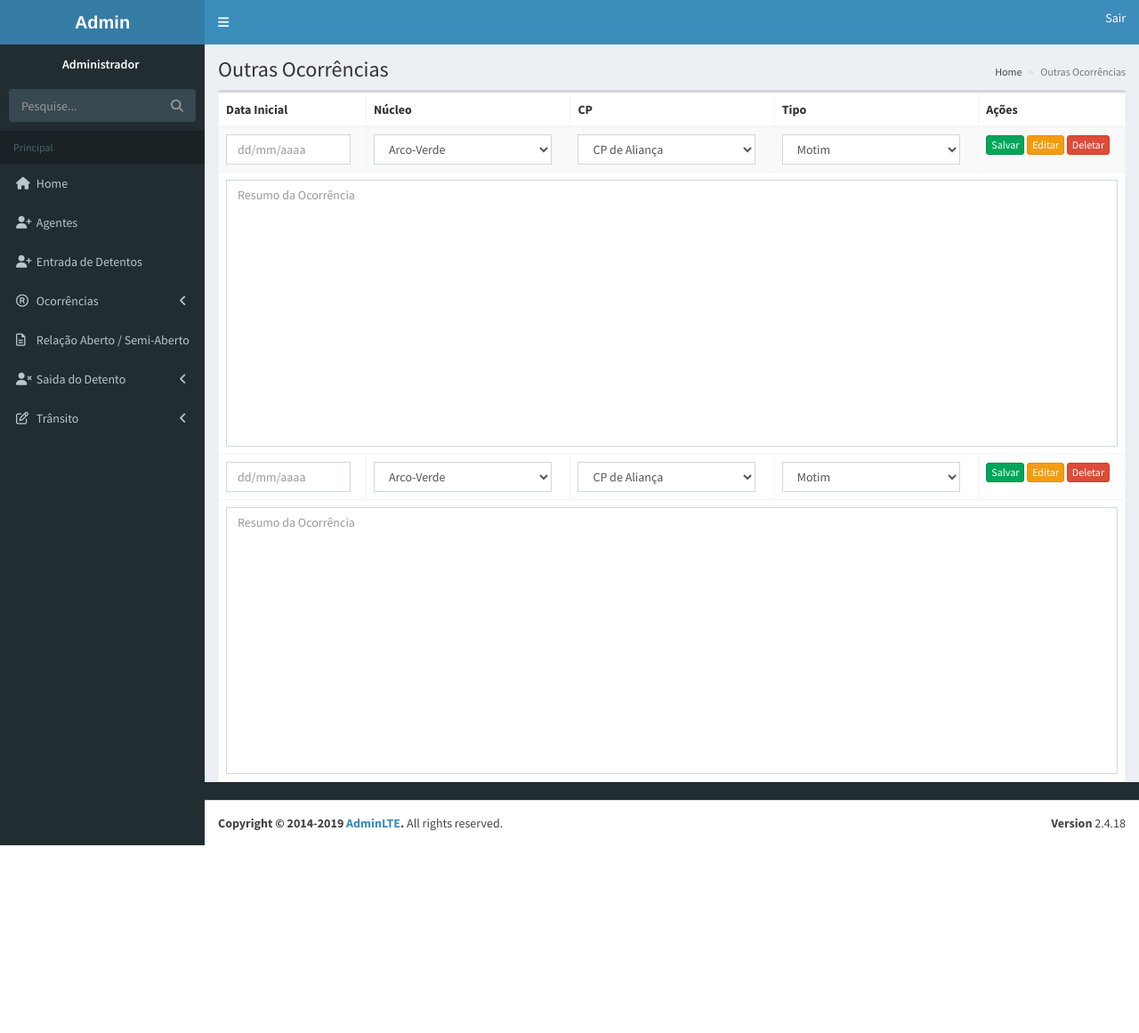
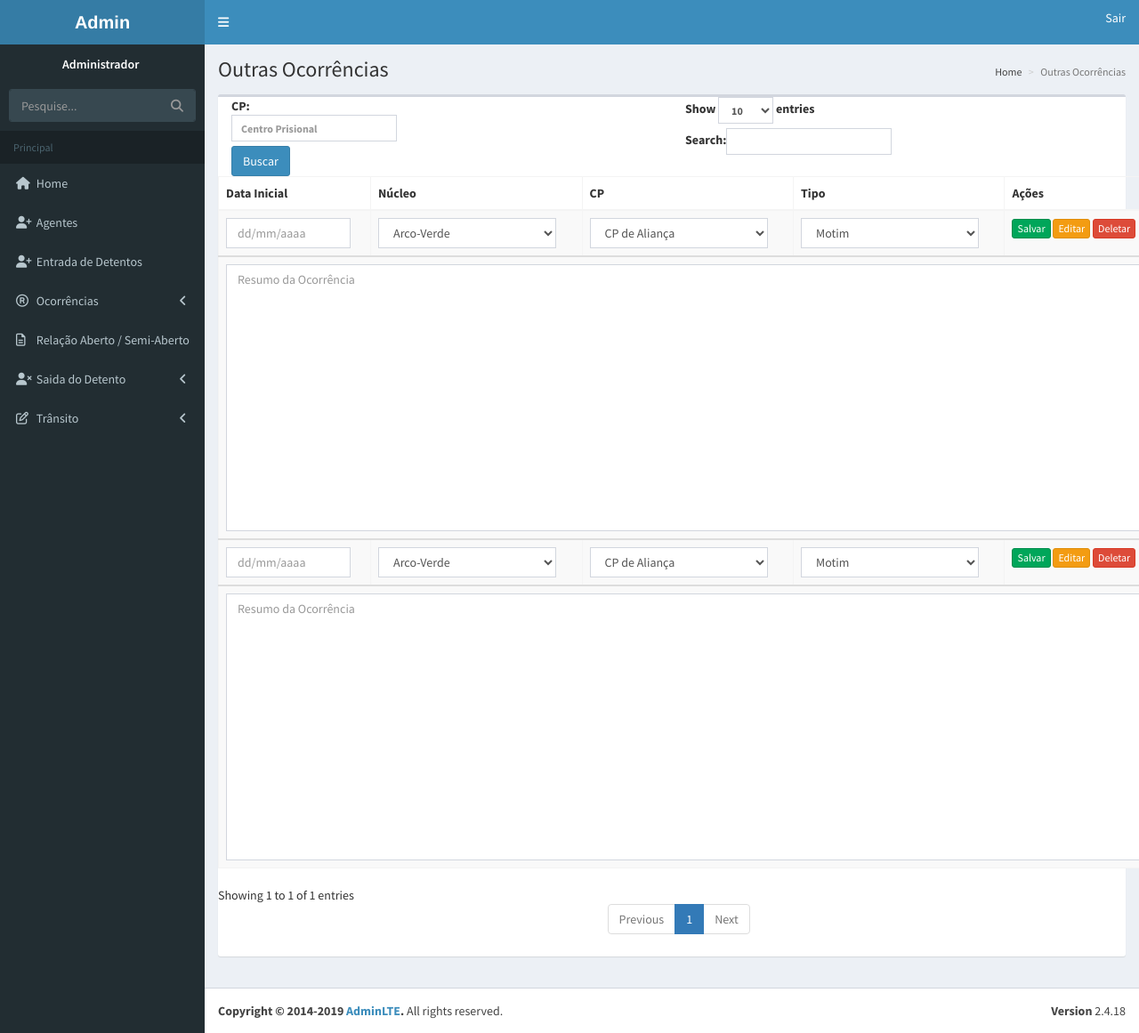
Before and after one commit to gustHenri08/Sistema-de-Monitoramento-V02.1, a CodeIgniter app: the page made by application/views/administrador/outras-ocorrencias-view-admin.php in a window 1280 px wide. Shown: the whole page at 89% size. Before the commit the page ends 950 px from the top, so only its background shows below. Run offline with CodeIgniter, Linux system fonts and the light colour scheme; some libraries are stand-ins or nearby versions; some web fonts are replaced.

Commit message:
Re-criação da View Outras Ocorrencias.

```diff
--- a/application/views/administrador/outras-ocorrencias-view-admin.php
+++ b/application/views/administrador/outras-ocorrencias-view-admin.php
@@ -1,10 +1,9 @@
 <!DOCTYPE html>
 <html lang="pt-br">
-
 <head>
   <meta charset="utf-8">
   <meta http-equiv="X-UA-Compatible" content="IE=edge">
-<title>SMT | Registro de Ocorrências</title>
+  <title>SMT | Entrada de Detentos </title>
   <!-- Tell the browser to be responsive to screen width -->
   <meta content="width=device-width, initial-scale=1, maximum-scale=1, user-scalable=no" name="viewport">
   <!-- Bootstrap 3.3.7 -->
@@ -13,8 +12,8 @@
   <link rel="stylesheet" href="<?php echo base_url(); ?>assets/font-awesome/css/font-awesome.min.css">
   <!-- Ionicons -->
   <link rel="stylesheet" href="<?php echo base_url(); ?>assets/Ionicons/css/ionicons.min.css">
-<!--DataTables-->
-<script src="<?php echo base_url(); ?>assets/plugins/datatables/dataTables.bootstrap.css"></script>
+  <!-- DataTables -->
+  <link rel="stylesheet" href="<?php echo base_url(); ?>assets/datatables.net-bs/css/dataTables.bootstrap.min.css">
   <!-- Theme style -->
   <link rel="stylesheet" href="<?php echo base_url(); ?>assets/dist/css/AdminLTE.min.css">
   <!-- AdminLTE Skins. Choose a skin from the css/skins
@@ -31,7 +30,6 @@
   <!-- Google Font -->
   <link rel="stylesheet" href="https://fonts.googleapis.com/css?family=Source+Sans+Pro:300,400,600,700,300italic,400italic,600italic">
 </head>
-
 <body class="hold-transition skin-blue sidebar-mini">
 <!-- Site wrapper -->
 <div class="wrapper">
@@ -55,8 +53,7 @@
       </a>
       <div class="navbar-custom-menu">
         <div>
-                    <ul class="navbar nav">
-                        <!-- Corresponde as informações do Botão/Link "Sair" -->
+            <ul class="navbar nav"> <!-- Corresponde as informações do Botão/Link "Sair" -->
               <li class="nav-item">
                 <a href="<?php echo site_url('Login'); ?>" class="nav-link" style="height: 50px;">Sair</a>
               </li>
@@ -75,8 +72,7 @@
       <!-- Sidebar user panel -->
       <div class="user-panel">
         <div class="pull-left image">
-                    <img src="" class="" alt="">
-                    <!--Foto do Usuario, não pode tirar esse bloco se n quebra a view-->
+          <img src="" class="" alt=""> <!--Foto do Usuario, não pode tirar esse bloco se n quebra a view-->
         </div>
         <div class="pull-left info">
           <p>Administrador</p>
@@ -97,14 +93,12 @@
       <ul class="sidebar-menu" data-widget="tree">
         <li class="header">Principal</li>
         <li>
-                    <a href="<?php echo site_url('Home/adminHome'); ?>">
-                        <!-- Link do Home, ao ser clicado ele retorna o controller-->
+          <a href="<?php echo site_url('Home/adminHome'); ?>"> <!-- Link do Home, ao ser clicado ele retorna o controller-->
             <i class="fa fa-home"></i> <span>Home</span>
           </a>
         </li>
         <li>
-                    <a href="<?php echo site_url('Home/agentes'); ?>">
-                        <!-- Link do Home, ao ser clicado ele retorna o controller-->
+          <a href="<?php echo site_url('Home/agentes'); ?>"> <!-- Link do Home, ao ser clicado ele retorna o controller-->
           <i class="fa fa-user-plus"></i>
             <span>Agentes</span>
           </a>
@@ -145,8 +139,7 @@
           </a>
           <ul class="treeview-menu">
             <li><a href="<?php echo site_url('Home/saidaCadeiaPublicaAdmin'); ?>"><i class="fa fa-key"></i> Saída da Cadeia Pública</a></li>
-                        <li><a href="<?php echo site_url('Home/saidaAudienciaAdmin'); ?>"><i class="fa fa-cab"></i>
-                            Saída para Audiência</a></li>
+            <li><a href="<?php echo site_url('Home/saidaAudienciaAdmin'); ?>"><i class="fa fa-cab"></i> Saída para Audiência</a></li>
             <li><a href="<?php echo site_url('Home/saidaMedicaAdmin'); ?>"><i class="fa fa-ambulance"></i> Saída Médica</a></li>
           </ul>
         </li>
@@ -162,30 +155,38 @@
             <li><a href="<?php echo site_url('Home/transitoExternoAdmin'); ?>"><i class="fa fa-exchange"></i> Trânsito Externo</a></li>
           </ul>
         </li>
-            </ul>
     </section>
+    <!-- /.sidebar -->
   </aside>
 
   <!-- =============================================== -->
 
   <!-- Content Wrapper. Contains page content -->
   <div class="content-wrapper">
-        <!-- Content Header (Page header) -->
+    <!-- Cabeçalho da Página -->
     <section class="content-header">
-
       <h1>
-                <p>Outras Ocorrências </p>
+        Outras Ocorrências
       </h1>
-            <p></p>
-
-            <ol class="breadcrumb">
-                <!--Area referente ao Mapa de navegação do site (Precisa de melhorias)-->
+      <ol class="breadcrumb"> <!--Area referente ao Mapa de navegação do site (Precisa de melhorias)-->
         <li><a href="<?php echo site_url('Home/adminHome'); ?>">Home</a></li>
         <li class="active">Outras Ocorrências</li>
       </ol>
+    </section>
 
     <!-- Main content -->
+    <section class="content">
+      <div class="row">
+        <div class="col-xs-12">
           <div class="box">
+            <div class="col-sm-6">
+              <div id="example1_filter" class="dataTables_filter">
+                <label>CP:<input type="search" class="form-control input-sm" placeholder="Centro Prisional" aria-controls="example1"></label>
+                <br>
+                <button type="submit" class="btn btn-primary">Buscar</button>
+                <br>
+              </div>
+            </div>
             <table id="example1" class="table table-bordered table-striped">
                 <thead>
                   <tr>
@@ -198,7 +199,9 @@
                 </thead>
                 <tbody>
                   <tr>
-                            <td><input type="text" class="form-control" name="datainicial" placeholder="dd/mm/aaaa" style="width:140px" maxlength="10"></td>
+                    <td>
+                      <input type="text" class="form-control" name="datainicial" placeholder="dd/mm/aaaa" style="width:140px" maxlength="10">
+                    </td>
                     <td>
                       <select class="form-control" style="width: 200px" name="nucleo">
                         <option>Arco-Verde</option>
@@ -207,10 +210,10 @@
                         <option>Lagoa</option>
                         <option>Petrolina</option>
                         <option>Salgueiro</option>
+                      </select>
                     </td>
                     <td>
-                                <select class="form-control" style="width: 200px" name="cadeiapublica">
-                                    <!-- 'name=' adicionado-->
+                      <select class="form-control" style="width: 200px" name="cadeiapublica"><!-- 'name=' adicionado-->
                         <option>CP de Aliança</option>
                         <option>CP de Carpina</option>
                         <option>CP de Glória do Goitá</option>
@@ -224,8 +227,7 @@
                       </select>
                     </td>
                     <td>
-                                <select class="form-control" style="width: 200px" name="tipoOcorrencia">
-                                     <!-- 'name=' adicionado-->
+                      <select class="form-control" style="width: 200px" name="tipoOcorrencia"><!-- 'name=' adicionado-->
                         <option>Motim</option>
                         <option>Rebelião</option>
                         <option>Tumulto</option>
@@ -239,13 +241,16 @@
                     </td>
                   </tr>
                 </tbody>
-                    <tfoot>
                 <tr>
-                            <td colspan="5"><textarea style="resize: none; height: 300px" class="form-control" rows="5" name="resumoOcorrencia" placeholder="Resumo da Ocorrência"></textarea>
+                  <td colspan="5">
+                    <textarea style ="resize: none; height: 300px; width:1031px;"  class="form-control" rows="5" name="resumoOcorrencia" placeholder="Resumo da Ocorrência"></textarea>
                   </td>
                 </tr>
+                </tbody>
                 <tr>
-                            <td><input type="text" class="form-control" name="dataentrada" placeholder="dd/mm/aaaa" style="width:140px" maxlength="10"></td>
+                    <td>
+                      <input type="text" class="form-control" name="datainicial" placeholder="dd/mm/aaaa" style="width:140px" maxlength="10">
+                    </td>
                     <td>
                       <select class="form-control" style="width: 200px" name="nucleo">
                         <option>Arco-Verde</option>
@@ -254,10 +259,10 @@
                         <option>Lagoa</option>
                         <option>Petrolina</option>
                         <option>Salgueiro</option>
+                      </select>
                     </td>
                     <td>
-                                <select class="form-control" style="width: 200px" name="cadeiapublica">
-                                    <!-- 'name=' adicionado-->
+                      <select class="form-control" style="width: 200px" name="cadeiapublica"><!-- 'name=' adicionado-->
                         <option>CP de Aliança</option>
                         <option>CP de Carpina</option>
                         <option>CP de Glória do Goitá</option>
@@ -271,8 +276,7 @@
                       </select>
                     </td>
                     <td>
-                                <select class="form-control" style="width: 200px" name="tipoOcorrencia">
-                                    <!-- 'name=' adicionado-->
+                      <select class="form-control" style="width: 200px" name="tipoOcorrencia"><!-- 'name=' adicionado-->
                         <option>Motim</option>
                         <option>Rebelião</option>
                         <option>Tumulto</option>
@@ -285,15 +289,23 @@
                       <a href="#" class="btn btn-danger btn-xs">Deletar</a>
                     </td>
                   </tr>
+                </tbody>
                 <tr>
-                            <td colspan="5"><textarea style="resize: none; height: 300px" class="form-control" rows="5" name="resumoOcorrencia" placeholder="Resumo da Ocorrência"></textarea>
+                  <td colspan="5">
+                    <textarea style ="resize: none; height: 300px; width:1031px;"  class="form-control" rows="5" name="resumoOcorrencia" placeholder="Resumo da Ocorrência"></textarea>
                   </td>
                 </tr>
-                    </tfoot>
               </table>
           </div>
+         <!-- /.box -->
+        </div>
+        <!-- /.col -->
+      </div>
+      <!-- /.row -->
     </section>
+    <!-- /.content -->
   </div>
+  <!-- /.content-wrapper -->
 
   <footer class="main-footer">
     <div class="pull-right hidden-xs">
@@ -302,31 +314,37 @@
     <strong>Copyright &copy; 2014-2019 <a href="https://adminlte.io">AdminLTE</a>.</strong> All rights
     reserved.
   </footer>
+</div> <!-- Fim da DIV Wrapper-->
 
-</div>
-<!--Fim da DIV Wrapper-->
 
 <!-- jQuery 3 -->
 <script src="<?php echo base_url(); ?>assets/plugins/jQuery/jquery-2.2.3.min.js"></script>
 <!-- Bootstrap 3.3.7 -->
 <script src="<?php echo base_url(); ?>assets/bootstrap/js/bootstrap.min.js"></script>
 <!-- DataTables -->
-<script src="<?php echo base_url(); ?>assets/plugins/datatables/jquery.dataTables.min.js"></script>
-<script src="<?php echo base_url(); ?>assets/plugins/datatables/jquery.bootstrap.min.js"></script>
+<script src="<?php echo base_url(); ?>assets/datatables.net-bs/js/jquery.dataTables.min.js"></script>
+<script src="<?php echo base_url(); ?>assets/datatables.net-bs/js/dataTables.bootstrap.min.js"></script>
 <!-- SlimScroll -->
 <script src="<?php echo base_url(); ?>assets/plugins/jquery-slimscroll/jquery.slimscroll.min.js"></script>
 <!-- FastClick -->
 <script src="<?php echo base_url(); ?>assets/fastclick/lib/fastclick.js"></script>
 <!-- AdminLTE App -->
 <script src="<?php echo base_url(); ?>assets/dist/js/adminlte.min.js"></script>
-<script src="<?php echo base_url(); ?>assets/dist/js/app.min.js"></script>
 <!-- AdminLTE for demo purposes -->
 <script src="<?php echo base_url(); ?>assets/dist/js/demo.js"></script>
 <!--Font Awesome My Link-->
 <script src="https://kit.fontawesome.com/3db1420b56.js" crossorigin="anonymous"></script>
 <script>
-    $(document).ready(function() {
-        $('.sidebar-menu').tree()
+  $(function () {
+    $('#example1').DataTable()
+    $('#example2').DataTable({
+      'paging'      : true,
+      'lengthChange': false,
+      'searching'   : false,
+      'ordering'    : true,
+      'info'        : true,
+      'autoWidth'   : false
+    })
   })
 </script>
 </body>
```
Lines whose indentation alone changed are shown as unchanged.
